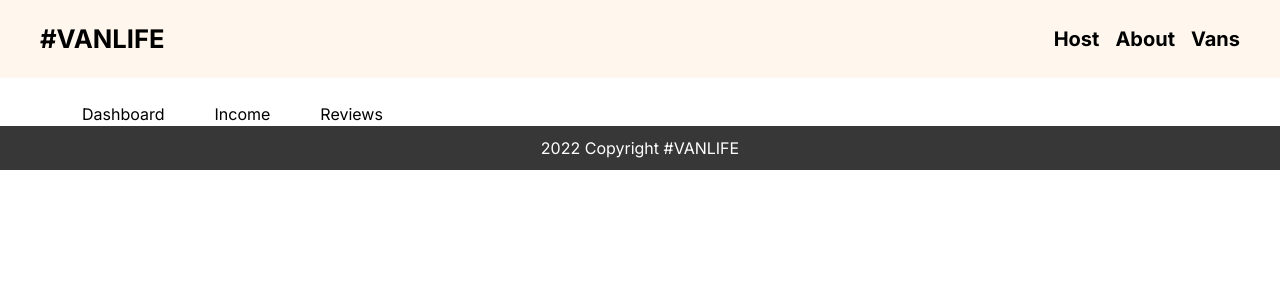
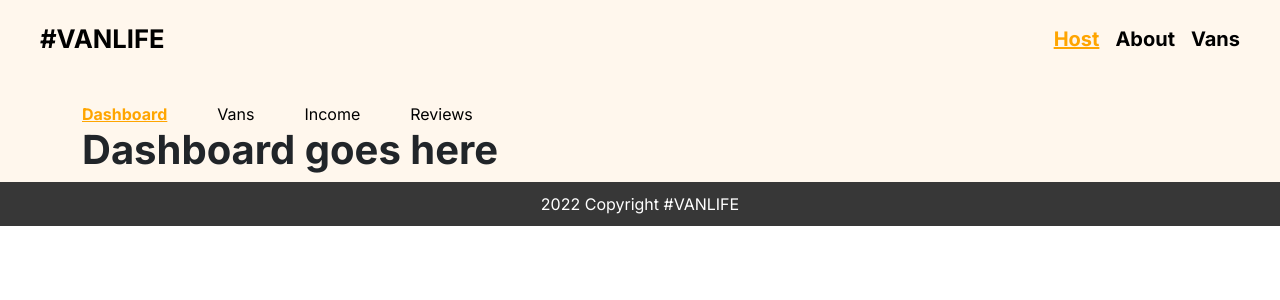
Before and after one commit to Nawzneen/React-OnlineShop, a React (Create React App) app: page /host in a window 1280 px wide. Shown: the top 300 px of the page. Built offline with nearby package versions, Linux system fonts and the light colour scheme; what miragejs would draw is missing.

Commit message:
create host

```diff
--- a/src/App.css
+++ b/src/App.css
@@ -262,10 +262,15 @@ ul {
   font-weight: bold;
 }
 
-
 /* -----HOST---- */
 .host a {
-  text-decoration:none;
+  text-decoration: none;
   color: black;
   padding-right: 50px;
 }
+.host-layout {
+  background-color: var(--primary-color);
+}
+.hostVans {
+  background-color: var(--primary-color);
+}
--- a/src/Components/Header.js
+++ b/src/Components/Header.js
@@ -1,29 +1,49 @@
 import React from "react";
-import {  Link } from "react-router-dom";
+import { NavLink } from "react-router-dom";
 import "../App.css";
 
 export default function Header() {
+  const activeStyle = {
+    fontWeight: "bold",
+    color: "orange",
+    textDecoration: "underline",
+  };
   return (
     <>
       <header className="">
         <nav className="nav-container container-float d-flex justify-content-between align-items-center ">
-        <Link className="text-logo" to="/Home">
+          <NavLink
+            className="text-logo"
+            to="/Home"
+            style={({ isActive }) => (isActive ? activeStyle : null)}
+          >
             #VANLIFE
-        </Link>
-        <div className="nav-links">
-          <Link to="/Host" className="nav-links">
+          </NavLink>
+          <div className="nav-NavLinks">
+            <NavLink
+              to="/Host"
+              className="nav-links"
+              style={({ isActive }) => (isActive ? activeStyle : null)}
+            >
               Host
-          </Link>
-          <Link to="/About" className="nav-links">
+            </NavLink>
+            <NavLink
+              to="/About"
+              className="nav-links"
+              style={({ isActive }) => (isActive ? activeStyle : null)}
+            >
               About
-          </Link>
-          <Link to="/Vans" className="nav-links">
+            </NavLink>
+            <NavLink
+              to="/Vans"
+              className="nav-links"
+              style={({ isActive }) => (isActive ? activeStyle : null)}
+            >
               Vans
-          </Link>
+            </NavLink>
           </div>
         </nav>
       </header>
-
     </>
   );
 }
--- a/src/index.js
+++ b/src/index.js
@@ -4,17 +4,15 @@ import { BrowserRouter, Routes, Route, Link } from "react-router-dom";
 import "./index.css";
 import Home from "./Components/Home";
 import About from "./Components/About";
-import Vans from "./Components/Vans";
+import Vans from "./pages/Vans/Vans";
+import VanDetails from "./pages/Vans/VanDetails";
 import Layout from "./Components/Layout";
 import Dashboard from "./pages/Host/Dashboard.jsx";
 import Income from "./pages/Host/Income.jsx";
 import Reviews from "./pages/Host/Reviews.jsx";
 import HostLayout from "./pages/Host/HostLayout.jsx";
-
-
-
-
-import VanDetails from "./Components/VanDetails";
+import HostVans from "./pages/Host/HostVans.jsx";
+import HostVanDetails from "./pages/Host/HostVanDetails.jsx";
 
 import "./server";
 
@@ -23,15 +21,20 @@ function App() {
     <div className="app-container">
       <BrowserRouter>
         <Routes>
-          <Route element={<Layout/>}>
-            <Route path="/home" element={<Home />} />
+          <Route element={<Layout />}>
             <Route path="/" element={<Home />} />
-            <Route path="/about" element={<About />} />
-            <Route path="/vans" element={<Vans />} />
-            <Route path="/vans/:id" element={<VanDetails />}></Route>
-            <Route path="/host" element={<HostLayout />}>
-                <Route path="/host/income" element={<Income />} />
-                <Route path="/host/reviews" element={<Reviews />} />
+            <Route path="about" element={<About />} />
+            <Route path="vans">
+              <Route index element={<Vans />} />
+              <Route path=":id" element={<VanDetails />} />
+            </Route>
+            <Route path="host" element={<HostLayout />}>
+              <Route index element={<Dashboard />} />
+              <Route path="vans" element={<HostVans />} />
+              <Route path="vans/:id" element={<HostVanDetails />} />
+
+              <Route path="income" element={<Income />} />
+              <Route path="reviews" element={<Reviews />} />
             </Route>
           </Route>
         </Routes>
--- a/src/pages/Host/Dashboard.jsx
+++ b/src/pages/Host/Dashboard.jsx
@@ -1,11 +1,10 @@
-import React from "react"
-import {Outlet} from "react-router-dom"
+import React from "react";
+import { Outlet } from "react-router-dom";
 
 export default function Dashboard() {
-    return (
-        <>
-        <h1>Dashboard goes here</h1>
-
-        </>
-    )
+  return (
+    <div className="host-dashboard">
+      <h1>Dashboard goes here</h1>
+    </div>
+  );
 }
--- a/src/pages/Host/HostLayout.jsx
+++ b/src/pages/Host/HostLayout.jsx
@@ -1,19 +1,44 @@
-import React from "react"
-import {Link, Outlet} from "react-router-dom"
+import React from "react";
+import { NavLink, Outlet } from "react-router-dom";
 
-export default function HostLayout(){
+export default function HostLayout() {
+  const activeStyle = {
+    fontWeight: "bold",
+    color: "orange",
+    textDecoration: "underline",
+  };
 
-    return (
-        < >
-        <div className="container mt-4">
-            <nav className="host">
-                <Link to="/host">Dashboard</Link>
-                <Link to="/host/income">Income</Link>
-                <Link to="/host/reviews">Reviews</Link>
-             </nav>
-    <Outlet/>
+  return (
+    <div className="host-layout">
+      <div className="container mt-4">
+        <nav className="host">
+          <NavLink
+            style={({ isActive }) => (isActive ? activeStyle : null)}
+            to="/Host"
+          >
+            Dashboard
+          </NavLink>
+          <NavLink
+            style={({ isActive }) => (isActive ? activeStyle : null)}
+            to="/Host/vans"
+          >
+            Vans
+          </NavLink>
+          <NavLink
+            style={({ isActive }) => (isActive ? activeStyle : null)}
+            to="/Host/income"
+          >
+            Income
+          </NavLink>
+          <NavLink
+            style={({ isActive }) => (isActive ? activeStyle : null)}
+            to="/Host/reviews"
+          >
+            Reviews
+          </NavLink>
+        </nav>
+        <Outlet />
+      </div>
     </div>
-    </>
-
-    )
+  );
 }
--- /dev/null
+++ b/src/pages/Host/HostVanDetails.jsx
@@ -0,0 +1,5 @@
+import React from "react";
+
+export default function HostVanDetails() {
+  return <h1>Income goes here</h1>;
+}
--- /dev/null
+++ b/src/pages/Host/HostVans.jsx
@@ -0,0 +1,24 @@
+import React from "react";
+
+export default function HostVans() {
+  const liStyle = {
+    width: "300px",
+    backgroundColor: "white",
+    padding: "15px",
+  };
+
+  return (
+    <div className="hostVans">
+      <h1>Your Listed Vans</h1>
+      <ul>
+        <li className="row m-4" style={liStyle}>
+          <img alt="van namee" className="col-6" />
+          <div className="van-info col-6">
+            <span className="d-block">Van Name</span>
+            <span className="d-block">Price / Day</span>
+          </div>
+        </li>
+      </ul>
+    </div>
+  );
+}
--- a/src/Components/VanDetails.js
+++ b/src/pages/Vans/VanDetails.js
@@ -1,7 +1,7 @@
 import React from "react";
 import { useParams, Link } from "react-router-dom";
 import { useEffect, useState } from "react";
-import "../server";
+// import "../server";
 import { ArrowLeft } from "react-bootstrap-icons";
 import classNames from 'classnames'
 
--- a/src/Components/Vans.js
+++ b/src/pages/Vans/Vans.js
@@ -1,6 +1,6 @@
 import React, { useEffect } from "react";
 import { BrowserRouter, Routes, Route, Link } from "react-router-dom";
-import "../App.css";
+// import "../App.css";
 
 export default function Vans() {
   const [vans, setVans] = React.useState([]);
```
Also changed, not shown: src/Components/Layout.js (+6 -9 lines), src/pages/Vans.js (deleted). Lines whose indentation alone changed are shown as unchanged.
